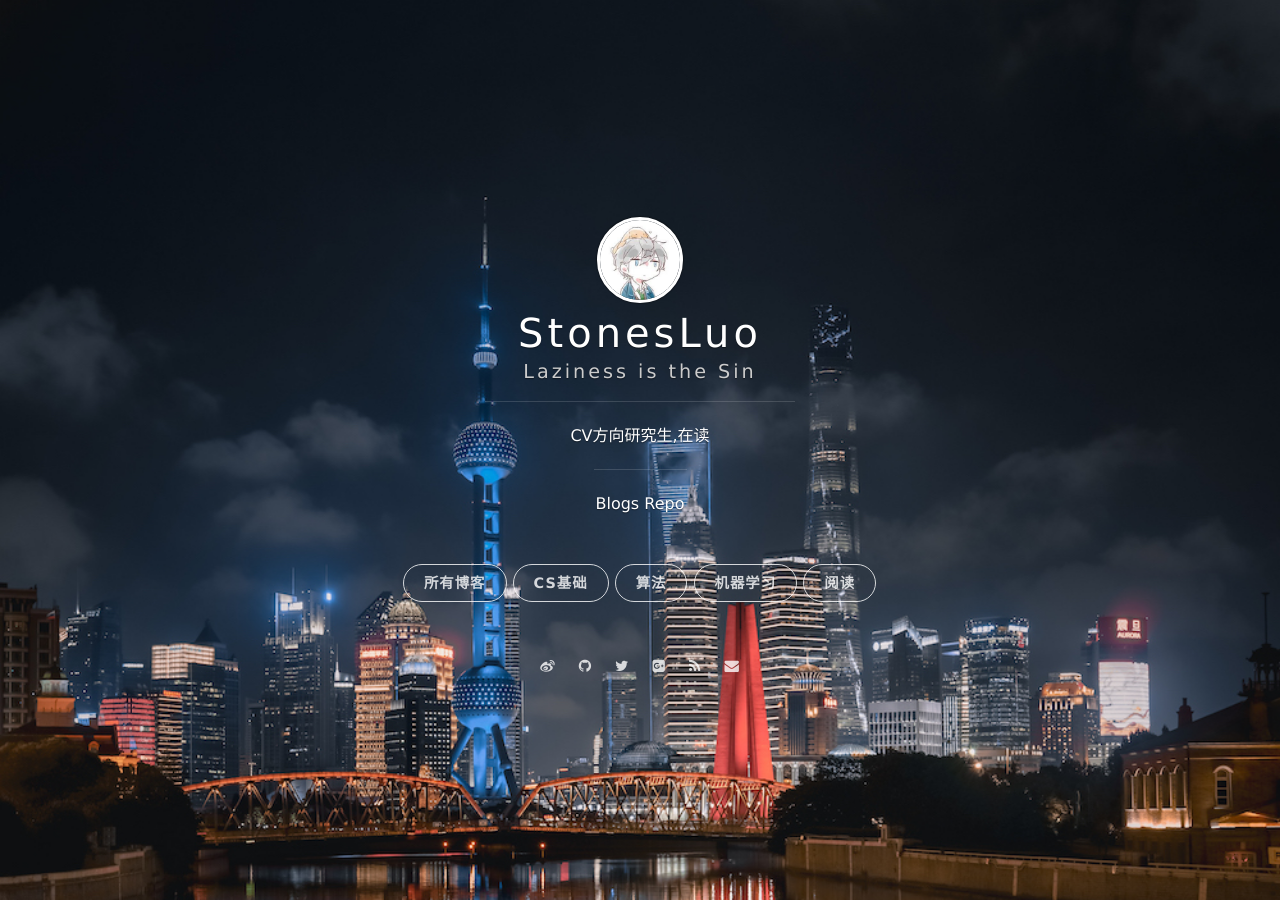
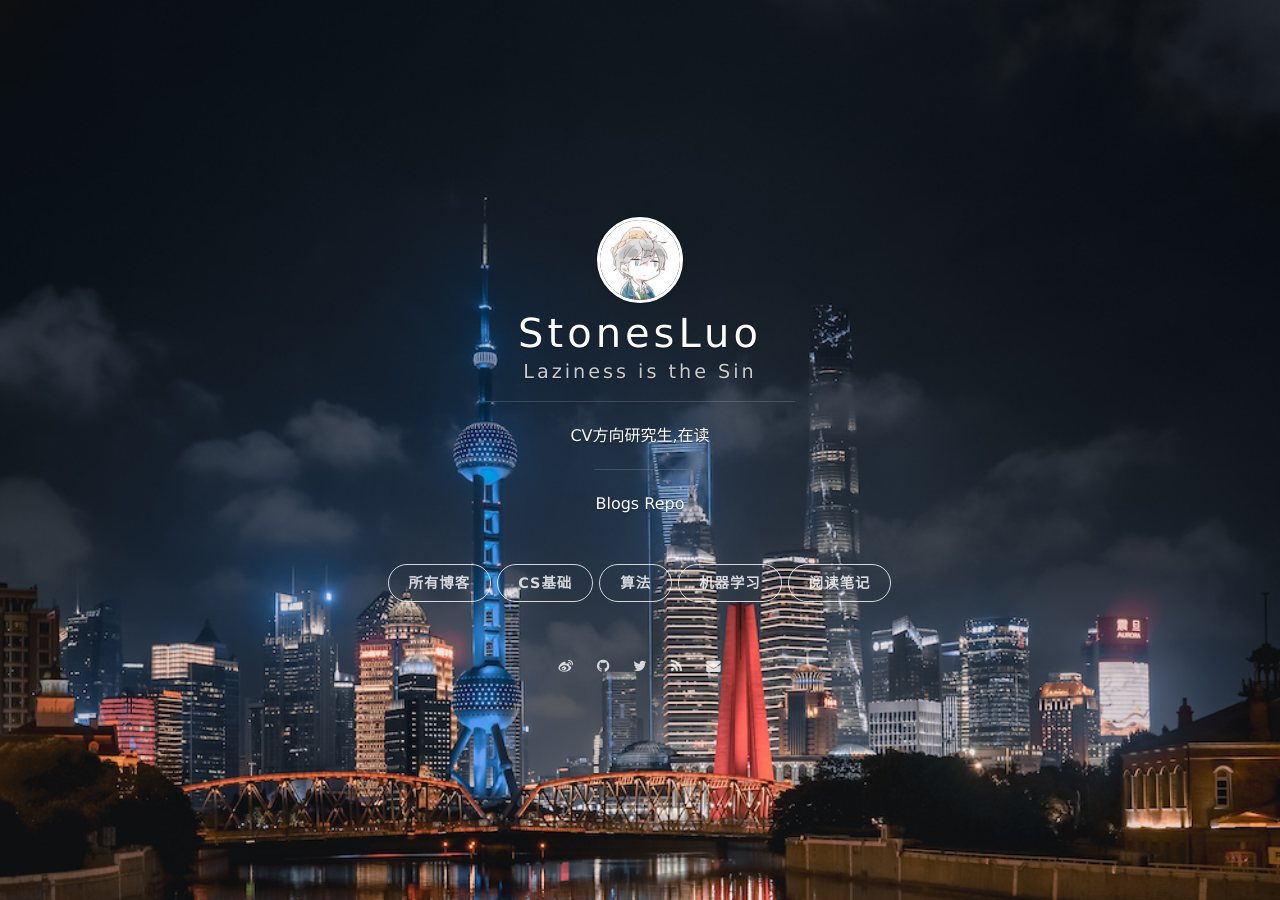
Before and after one commit to StonesLuo/ml-dl, a Jekyll site: the page built from index.html, in a window 1280 px wide. Built offline with Jekyll 4.4.1, drawn with Linux system fonts in a browser that asks for light colours; nearby versions of some CDN libraries; the list of posts is cut into pages by our own code.

Commit message:
Update _config.yml

```diff
--- a/_config.yml
+++ b/_config.yml
@@ -25,7 +25,7 @@ nav:
     - {title: CS基础, description: Blogs on ML&DL, url: 'https://stonesluo.github.io/cs-basic/#blog'}
     - {title: 算法, description: Blogs on Algorithm, url: 'https://stonesluo.github.io/algor/#blog'}
     - {title: 机器学习, description: Blogs on ML&DL, url: 'https://stonesluo.github.io/ml-dl/#blog'}
-    - {title: 阅读, description: Blogs on Readings, url: 'https://stonesluo.github.io/readings/#blog'}
+    - {title: 阅读笔记, description: Blogs on Readings, url: 'https://stonesluo.github.io/readings/#blog'}
 
 
 # Pagination
@@ -44,7 +44,7 @@ social:
     github: StonesLuo
     twitter: 302555998
     # facebook: lei.luo.547
-    gplus: 107108267983477358170
+#     gplus: 107108267983477358170
     mail: 302555998@qq.com
 
 # Google Analytics
```
